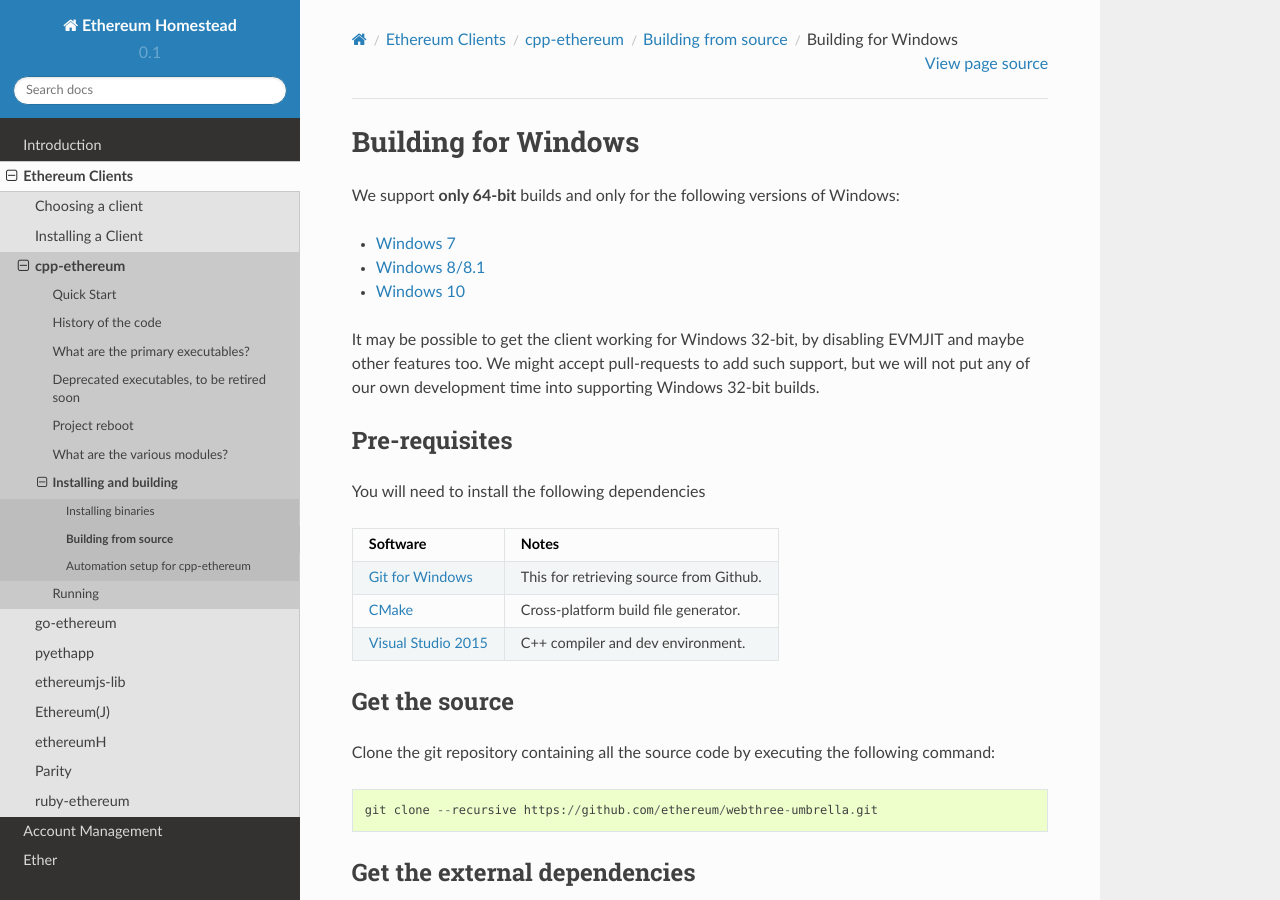
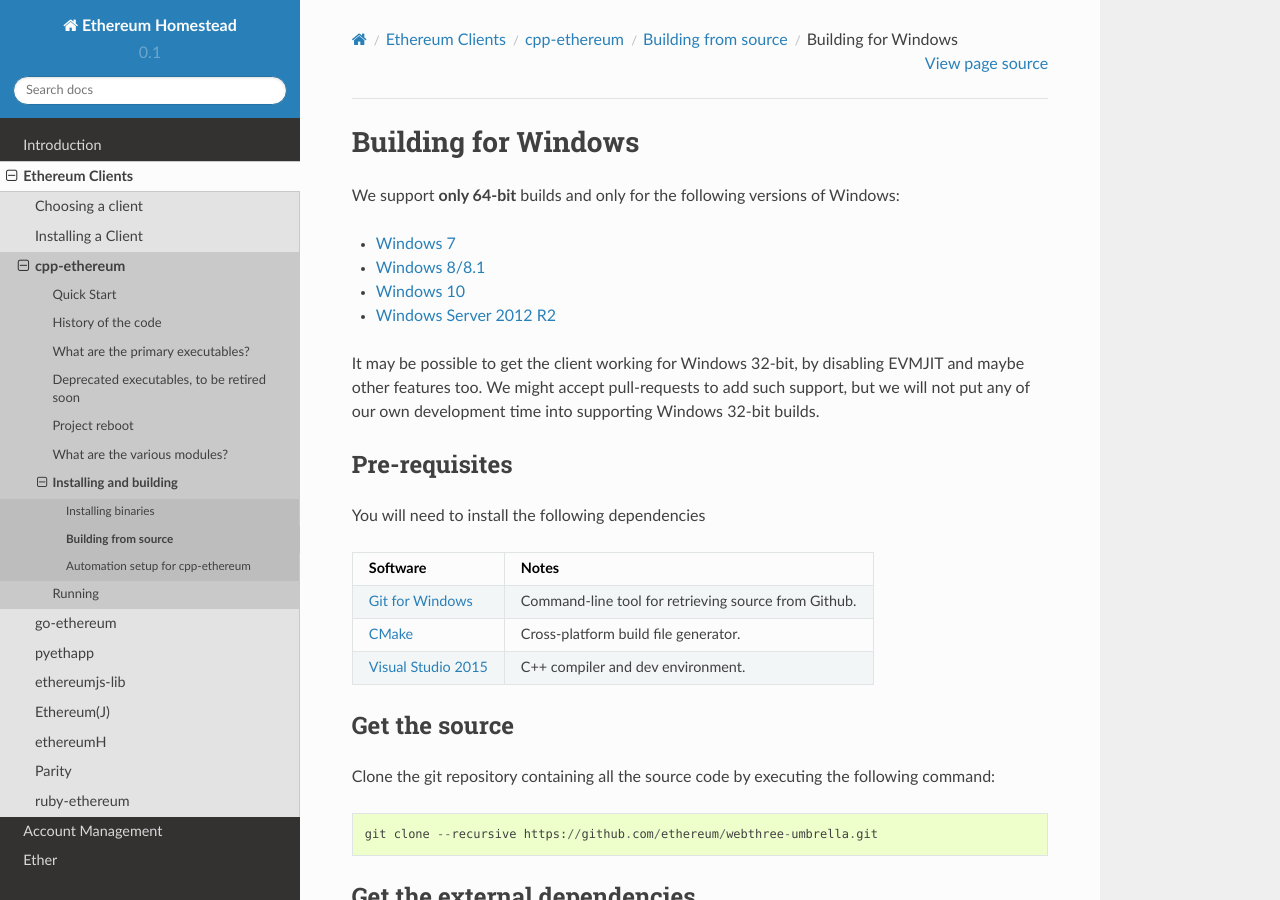
Before and after one commit to ethereum/homestead-guide, a Sphinx documentation site: the page built from source/ethereum-clients/cpp-ethereum/building-from-source/windows.rst, in a window 1280 px wide and 900 px high. Built offline with Sphinx 7.4.7 and the Read the Docs theme 2.0.0, drawn with Linux system fonts in a browser that asks for light colours.

Commit message:
Small tweaks to cpp-ethereum Windows docs.

```diff
--- a/source/ethereum-clients/cpp-ethereum/building-from-source/windows.rst
+++ b/source/ethereum-clients/cpp-ethereum/building-from-source/windows.rst
@@ -7,6 +7,7 @@
 - `Windows 7 <https://en.wikipedia.org/wiki/Windows_7>`_
 - `Windows 8/8.1 <https://en.wikipedia.org/wiki/Windows_8>`_
 - `Windows 10 <https://en.wikipedia.org/wiki/Windows_10>`_
+- `Windows Server 2012 R2 <https://en.wikipedia.org/wiki/Windows_Server_2012_R2>`_
 
 It may be possible to get the client working for Windows 32-bit, by
 disabling EVMJIT and maybe other features too.  We might accept
@@ -22,7 +23,7 @@
 +------------------------------+-------------------------------------------------------+
 | Software                     | Notes                                                 |
 +==============================+=======================================================+
-| `Git for Windows`_           | This for retrieving source from Github.               |
+| `Git for Windows`_           | Command-line tool for retrieving source from Github.  |
 +------------------------------+-------------------------------------------------------+
 | `CMake`_                     | Cross-platform build file generator.                  |
 +------------------------------+-------------------------------------------------------+
```
